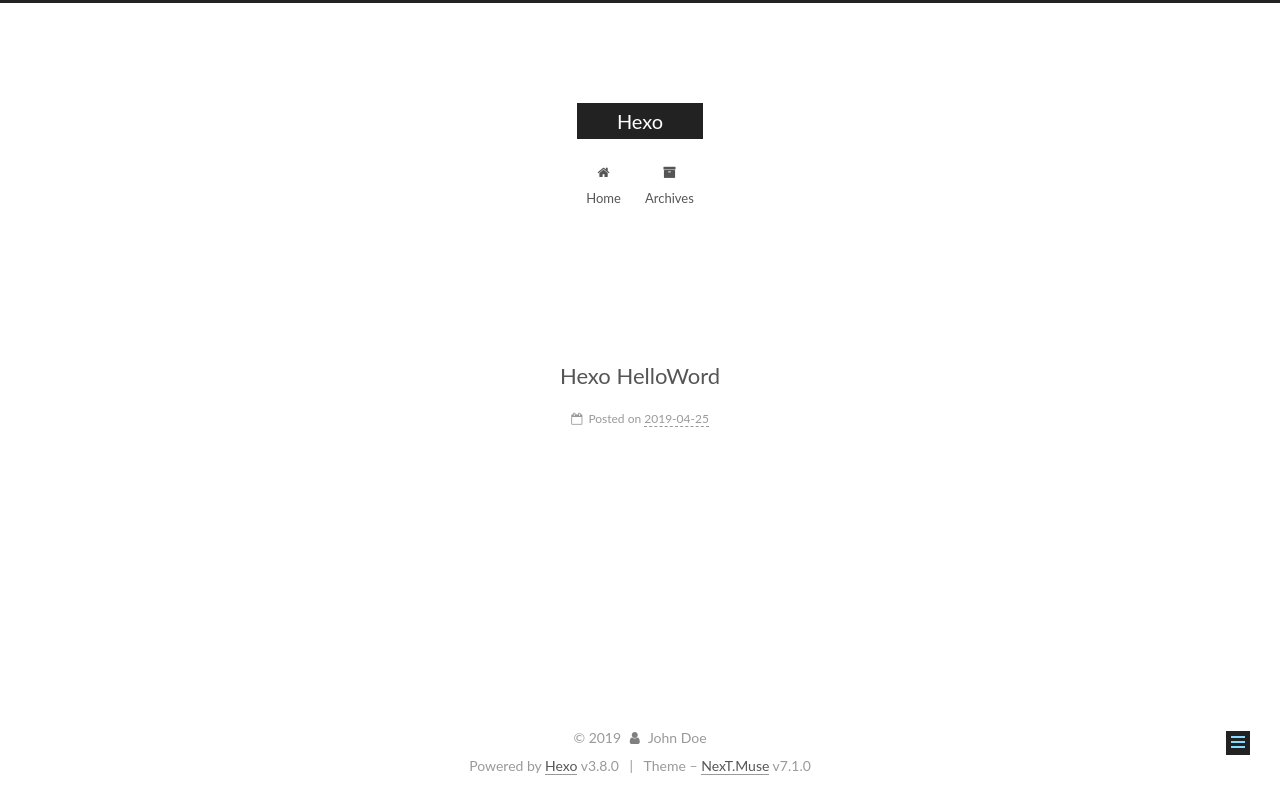
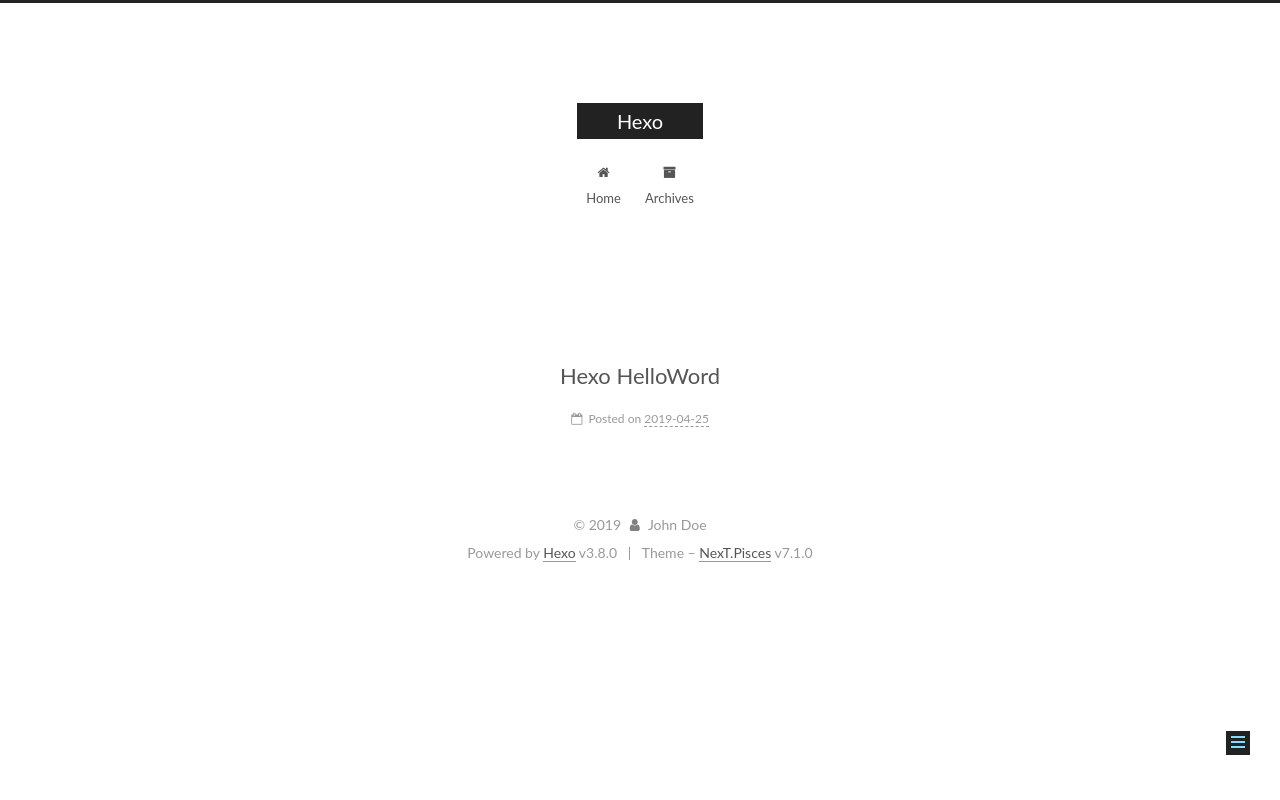
Before and after one commit to linkimfly/.github.io, a plain HTML site: page 2019/04/25/Hexo-HelloWord/index.html in a window 1280 px wide. Drawn offline with Linux system fonts and the light colour scheme.

Commit message:
Site updated: 2019-04-25 07:06:41

```diff
--- a/2019/04/25/Hexo-HelloWord/index.html
+++ b/2019/04/25/Hexo-HelloWord/index.html
@@ -14,7 +14,7 @@
 
 
 
-<html class="theme-next muse use-motion" lang>
+<html class="theme-next pisces use-motion" lang>
 <head><meta name="generator" content="Hexo 3.8.0">
   <meta charset="UTF-8">
 <meta http-equiv="X-UA-Compatible" content="IE=edge">
@@ -70,7 +70,7 @@
   var NexT = window.NexT || {};
   var CONFIG = {
     root: '/',
-    scheme: 'Muse',
+    scheme: 'Pisces',
     version: '7.1.0',
     sidebar: {"position":"left","display":"post","offset":12,"onmobile":false,"dimmer":false},
     back2top: true,
@@ -246,9 +246,6 @@
 
 
 
-
-
-
 </nav>
 
 
@@ -266,6 +263,9 @@
     <main id="main" class="main">
       <div class="main-inner">
         <div class="content-wrap">
+
+
+
 
           <div id="content" class="content">
 
@@ -512,7 +512,7 @@
 
 
 
-  <div class="theme-info">Theme – <a href="https://theme-next.org" class="theme-link" rel="noopener" target="_blank">NexT.Muse</a> v7.1.0</div>
+  <div class="theme-info">Theme – <a href="https://theme-next.org" class="theme-link" rel="noopener" target="_blank">NexT.Pisces</a> v7.1.0</div>
 
 
 
@@ -600,7 +600,9 @@
 
 
 
-  <script src="/js/schemes/muse.js?v=7.1.0"></script>
+  <script src="/js/affix.js?v=7.1.0"></script>
+
+  <script src="/js/schemes/pisces.js?v=7.1.0"></script>
 
 
 
```
Also changed, not shown: archives/2019/04/index.html (+22 -20 lines), archives/2019/index.html (+22 -20 lines), archives/index.html (+22 -20 lines), index.html (+9 -7 lines).
